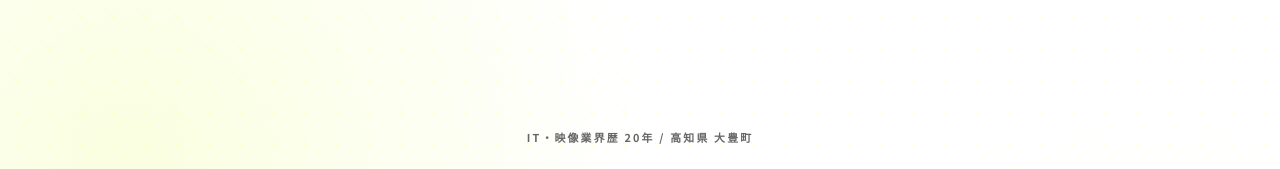
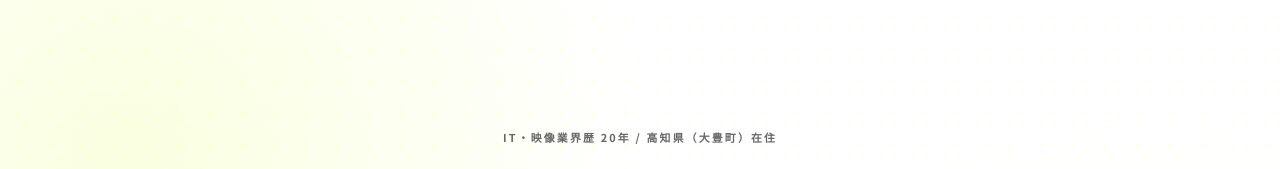
Before and after one commit to ioooga/MySite, a plain HTML site: page index.html in a window 1280 px wide. Shown: the top 169 px of the page. Drawn offline with Linux system fonts and the light colour scheme.

Commit message:
Update index.html

```diff
--- a/index.html
+++ b/index.html
@@ -540,7 +540,7 @@ footer{
 
 <!-- HERO -->
 <section class="hero">
-  <p class="hero-eyebrow">IT・映像業界歴 20年 / 高知県 大豊町</p>
+  <p class="hero-eyebrow">IT・映像業界歴 20年 / 高知県（大豊町）在住</p>
 
   <div class="hero-bubble">
     ホームページ・映像・デザイン・AI<br>いろいろできます
```
